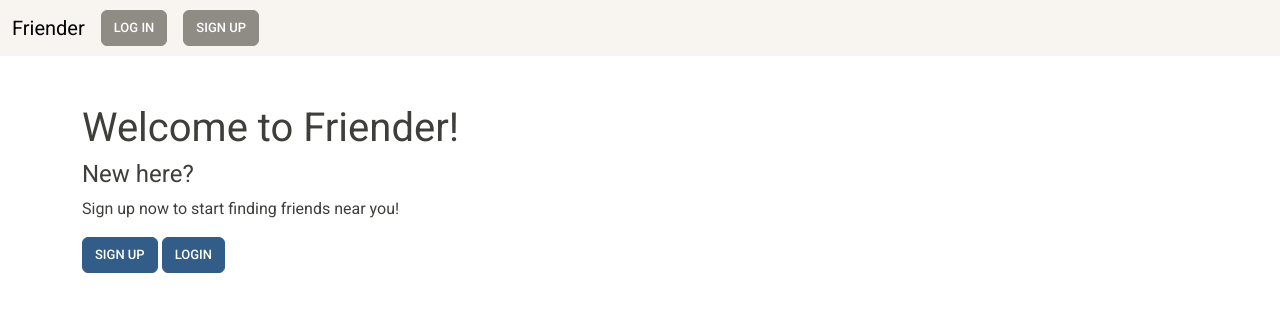
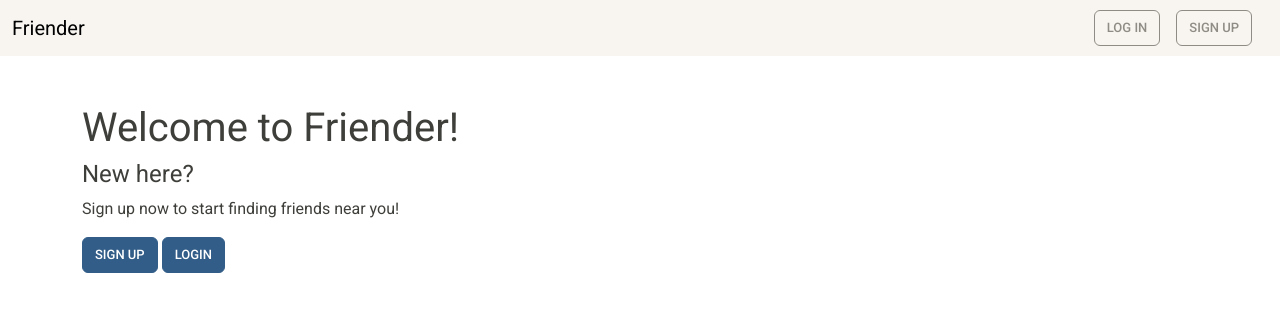
Before and after one commit to nathanrydel/friender-demo, a Flask app: page / in a window 1280 px wide. Shown: the top 312 px of the page. Run offline with Flask 3, Linux system fonts and the light colour scheme; some libraries are stand-ins or nearby versions.

Commit message:
updated styling

```diff
--- a/templates/base.html
+++ b/templates/base.html
@@ -15,7 +15,7 @@
   <nav class="navbar navbar-expand-lg  bg-light">
     <div class="container-fluid">
       <a class="navbar-brand" href="/">Friender</a>
-      <div class="d-flex flex-fill justify-content-between">
+      <div class="d-flex flex-fill justify-content-end">
         <ul class="nav navbar-nav navbar-right">
 
           <!-- TODO: make this part of the /users template -->
@@ -31,8 +31,8 @@
           {% endblock %}
 
           {% if not g.user %}
-          <li><a class="btn btn-secondary" href="/login">Log in</a></li>
-          <li><a class="btn btn-secondary ms-3" href="/signup">Sign up</a></li>
+          <li><a class="btn btn-outline-secondary" href="/login">Log in</a></li>
+          <li><a class="btn btn-outline-secondary mx-3" href="/signup">Sign up</a></li>
           {% else %}
           <li>
             <a href="/users/{{ g.user.username }}">
```
